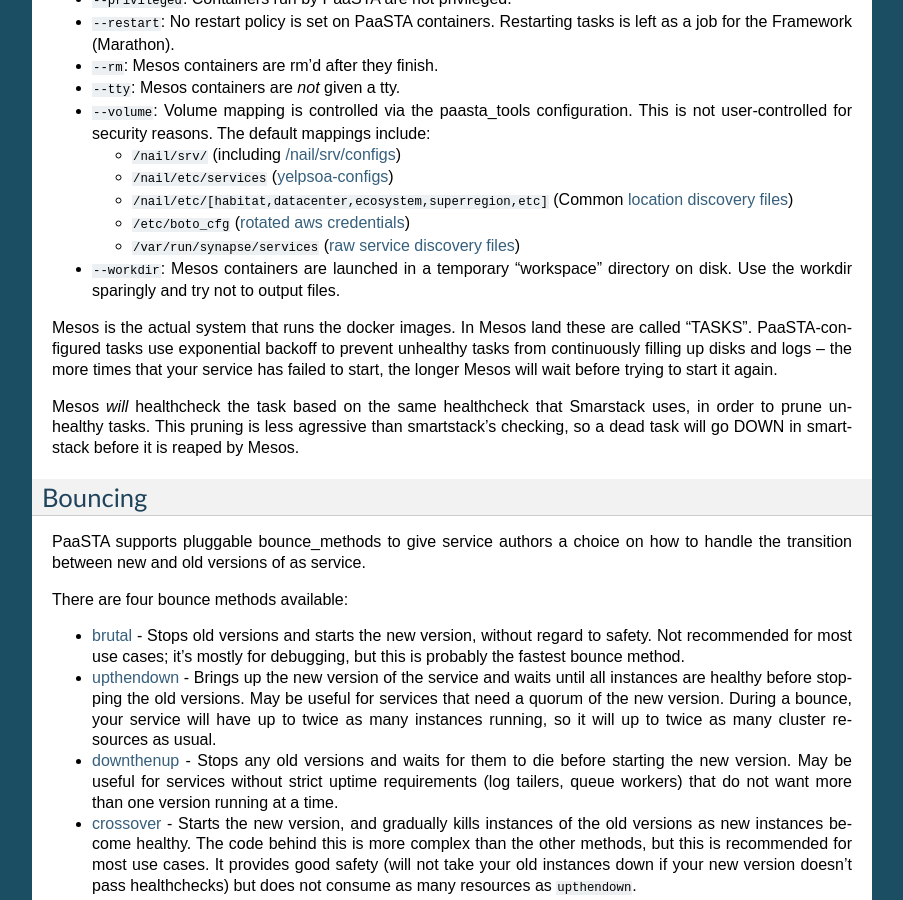
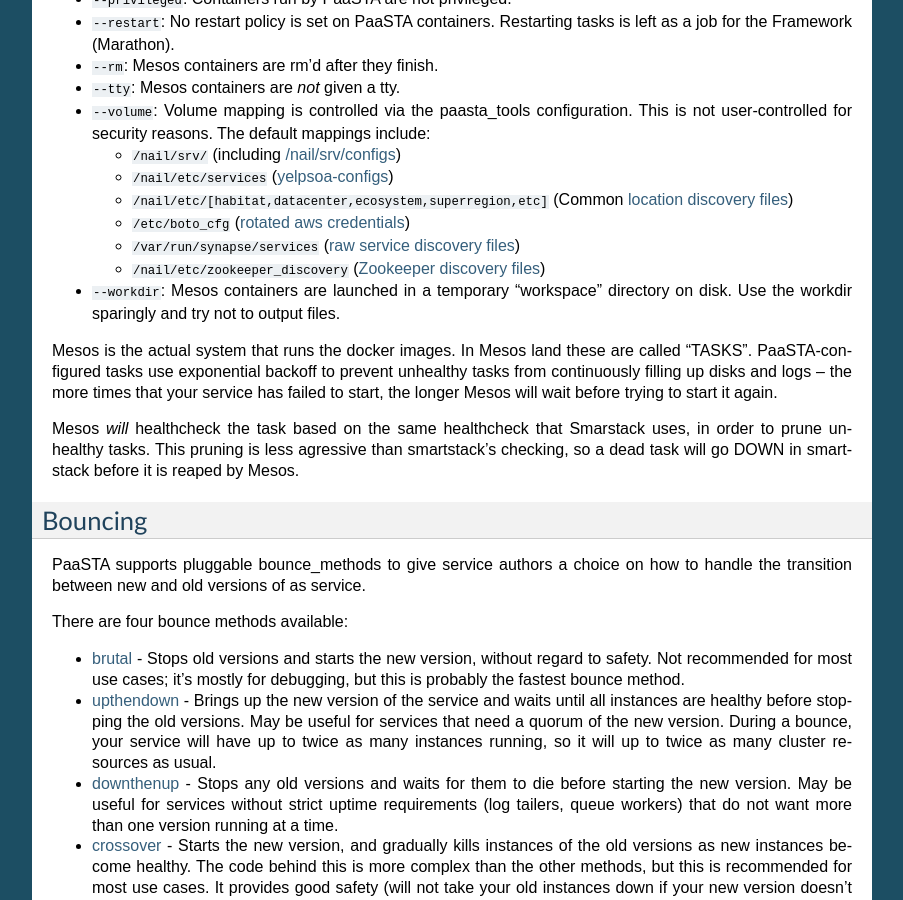
Before and after one commit to Yelp/paasta, a Sphinx documentation site: the page built from docs/source/workflow.rst, in a window 1280 px wide and 900 px high, scrolled down 1214 px. Shown: the whole window, without its empty margins (198-1101 px from the left). Built offline with Sphinx 7.4.7, drawn with Linux system fonts in a browser that asks for light colours; pages that are not in the unit, such as notebooks, are missing from menus.

Commit message:
Add mention of /nail/etc/zookeeper_discovery in docs.

```diff
--- a/docs/source/workflow.rst
+++ b/docs/source/workflow.rst
@@ -90,6 +90,8 @@
 
   * ``/var/run/synapse/services`` (`raw service discovery files <https://jira.yelpcorp.com/browse/PAASTA-618>`_)
 
+  * ``/nail/etc/zookeeper_discovery`` (`Zookeeper discovery files <https://docs.google.com/document/d/1Iongm7TSlnd0Zahsa2BoyyR6o2dxNh5AvOetVtJcXho/edit>`_)
+
 
 * ``--workdir``: Mesos containers are launched in a temporary "workspace"
   directory on disk. Use the workdir sparingly and try not to output files.
```
